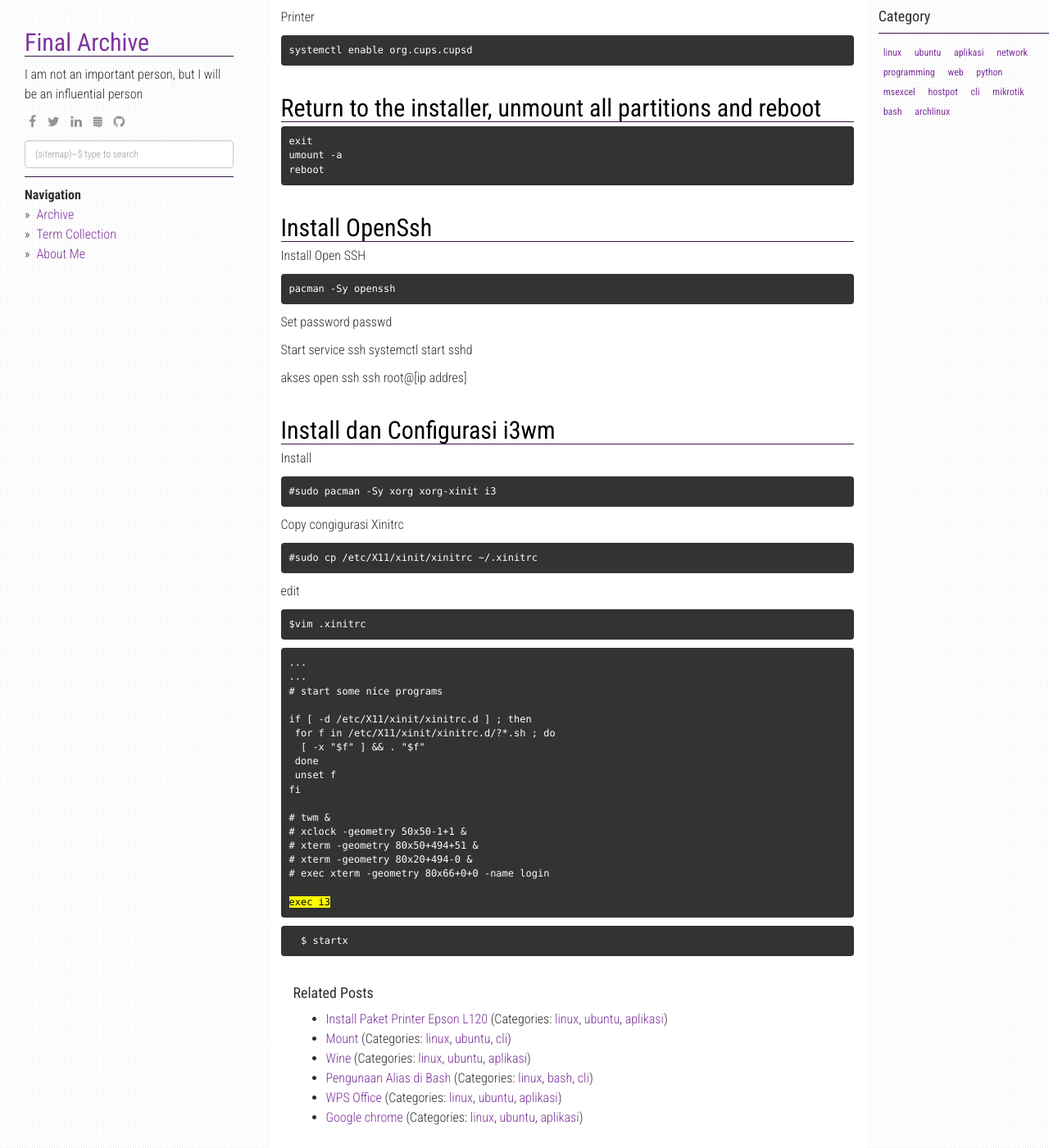
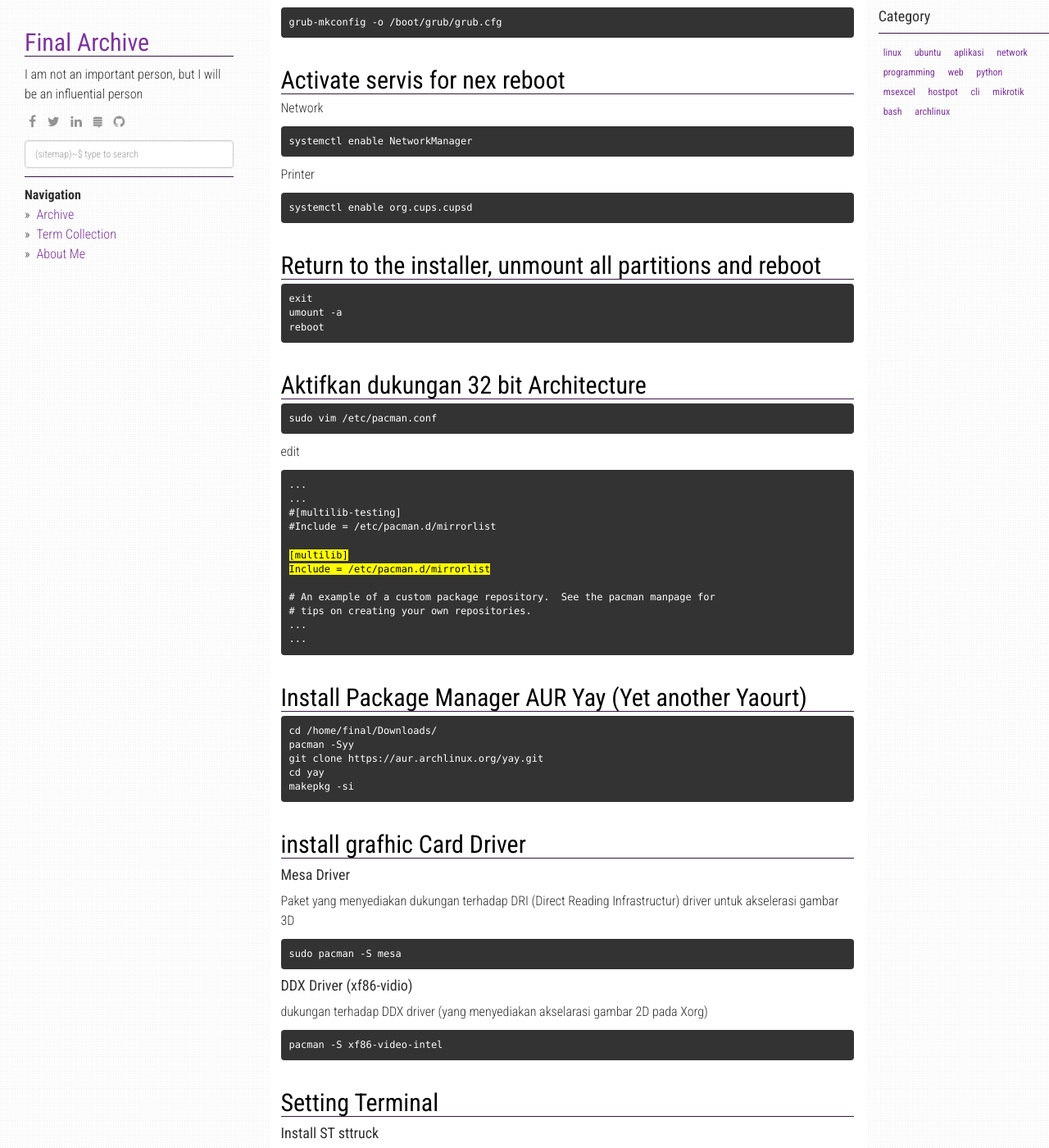
Before and after one commit to finalarchive/finalarchive.github.io, a Jekyll site: the page built from _posts/2020-11-14-install-archlinux.md, in a window 1280 px wide and 1400 px high, scrolled down 5570 px. Shown: the whole window at 82% size. Built offline with Jekyll 4.4.1, drawn with Linux system fonts in a browser that asks for light colours; nearby versions of some CDN libraries; some of the changed text lies outside the part shown.

Commit message:
20201115

```diff
--- a/_posts/2020-10-08-install-archlinux.md
+++ b/_posts/2020-11-14-install-archlinux.md
@@ -124,11 +124,11 @@ Set Time Zone
 
 Atur jam
 
-	  hwclock --systohc --utc
+	hwclock --systohc --utc
 
 Set Locale
 
-	  vim /etc/locale.gen
+	vim /etc/locale.gen
 
 Edit
 
@@ -269,54 +269,108 @@ Printer
     umount -a
     reboot
 
-## Install OpenSsh
-Install Open SSH
-
-	pacman -Sy openssh
-
-Set password
-	passwd
-
-Start service ssh
-	systemctl start sshd
-
-akses open ssh
-	ssh root@[ip addres]
-
-
-## Install dan Configurasi i3wm
-
-Install
-
-	#sudo pacman -Sy xorg xorg-xinit i3
-
-Copy congigurasi Xinitrc
-
-	#sudo cp /etc/X11/xinit/xinitrc ~/.xinitrc
+## Aktifkan dukungan 32 bit Architecture
+	sudo vim /etc/pacman.conf
 
 edit
-
-	$vim .xinitrc
 
 <pre>
 ...
 ...
-# start some nice programs
-
-if [ -d /etc/X11/xinit/xinitrc.d ] ; then
- for f in /etc/X11/xinit/xinitrc.d/?*.sh ; do
-  [ -x "$f" ] && . "$f"
- done
- unset f
-fi
-
-# twm &
-# xclock -geometry 50x50-1+1 &
-# xterm -geometry 80x50+494+51 &
-# xterm -geometry 80x20+494-0 &
-# exec xterm -geometry 80x66+0+0 -name login
-
-<mark>exec i3</mark>
+#[multilib-testing]
+#Include = /etc/pacman.d/mirrorlist
+<mark>
+[multilib]
+Include = /etc/pacman.d/mirrorlist
+</mark>
+# An example of a custom package repository.  See the pacman manpage for
+# tips on creating your own repositories.
+...
+...
 </pre>
 
-	  $ startx
+## Install Package Manager AUR Yay (Yet another Yaourt)
+	cd /home/final/Downloads/
+	pacman -Syy
+	git clone https://aur.archlinux.org/yay.git
+	cd yay
+	makepkg -si
+
+## install grafhic Card Driver
+#### Mesa Driver
+Paket yang menyediakan dukungan terhadap DRI (Direct Reading Infrastructur) driver untuk akselerasi gambar 3D
+
+	sudo pacman -S mesa
+
+#### DDX Driver (xf86-vidio)
+dukungan terhadap DDX driver (yang menyediakan akselarasi gambar 2D pada Xorg)
+
+	pacman -S xf86-video-intel
+
+## Setting Terminal
+#### Install ST sttruck
+install Emulator Terimanl
+
+	yay -Sy st
+
+#### Install ZSH Shell
+Referensi : <https://computingforgeeks.com/installingconfiguring-and-customizing-zsh-on-linux/>
+
+Install Shell
+
+cek Shell Defaul
+
+	$ echo $SHELL
+	/bin/bash
+
+Secara defaul shell bawaan adalah bash shell
+
+install ZSH Shell
+
+	sudo pacman -S zsh zsh-completions
+
+buat ZHS Shell menjadi defaul Shell
+
+	chsh -s /usr/bin/zsh
+
+restar shell
+
+	exec $SHELL
+
+untuk dapat memanggil program-program yang baru saja di install atau di update kita perlu melakukan restar terminal
+
+pindahkan pengaturan shell ~/.bashrc ke dalam ~/.zshrc
+
+	vim ~/.zshrc
+edit
+
+	# PKGBUILD YAOURT
+	export VISUAL="vim"
+
+save and exit
+
+##### Install Oh My Zsh
+	sh -c "$(wget https://raw.github.com/robbyrussell/oh-my-zsh/master/tools/install.sh -O -)"
+
+seteh install akan ada pilihan tema yang terletak di `~/.oh-my-zsh/themes/`
+
+Terdapat juga direktori plugin untuk melihat semua plugin yang tersedia `ls -lh ~/.oh-my-zsh/plugins`
+
+##### Install Oh My Zsh themes for Zsh
+kita akan memasang tema `honukai.zsh-theme` di `~/.oh-my-zsh/themes/` dan mengcofigurasinnya di `.zshrc`
+
+	cd /home/final/Downloads
+	git clone https://github.com/oskarkrawczyk/honukai-iterm-zsh.git
+	cp honukai-iterm-zsh/honukai.zsh-theme ~/.oh-my-zsh/themes/
+
+midifiy variabel theme
+
+	vim ~/.zshrc
+
+edit
+
+	ZSH_THEME=”honukai”
+
+reload config
+
+	source ~/.zshrc
```
Also changed, not shown: other parts of _posts/2020-11-14-install-archlinux.md (+1 -1 lines), _posts/2020-10-12-openssh.md (+12 -0 lines), _posts/2020-11-15-i3-Windows-Manager.md (added, +52 -0 lines).
